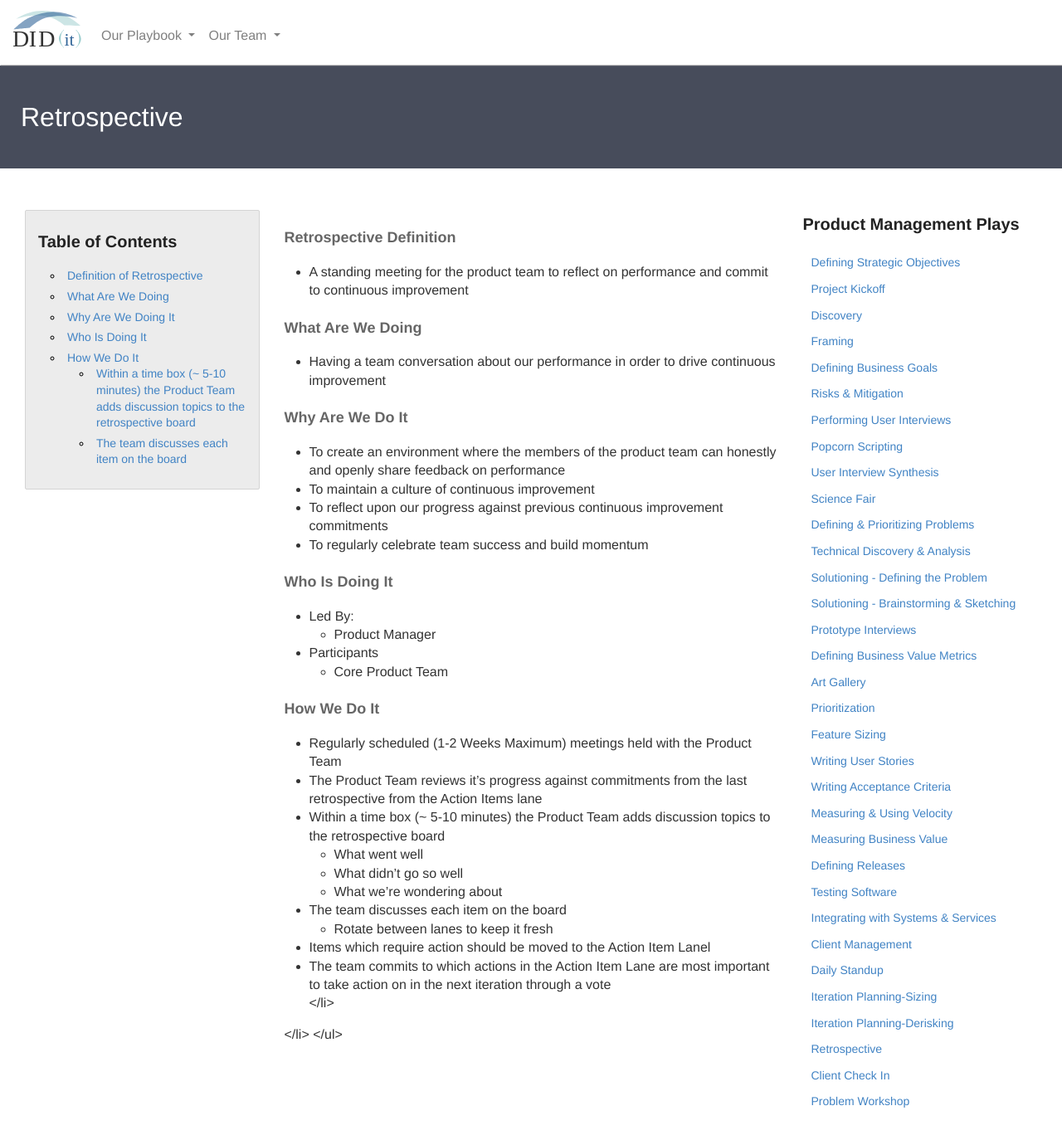
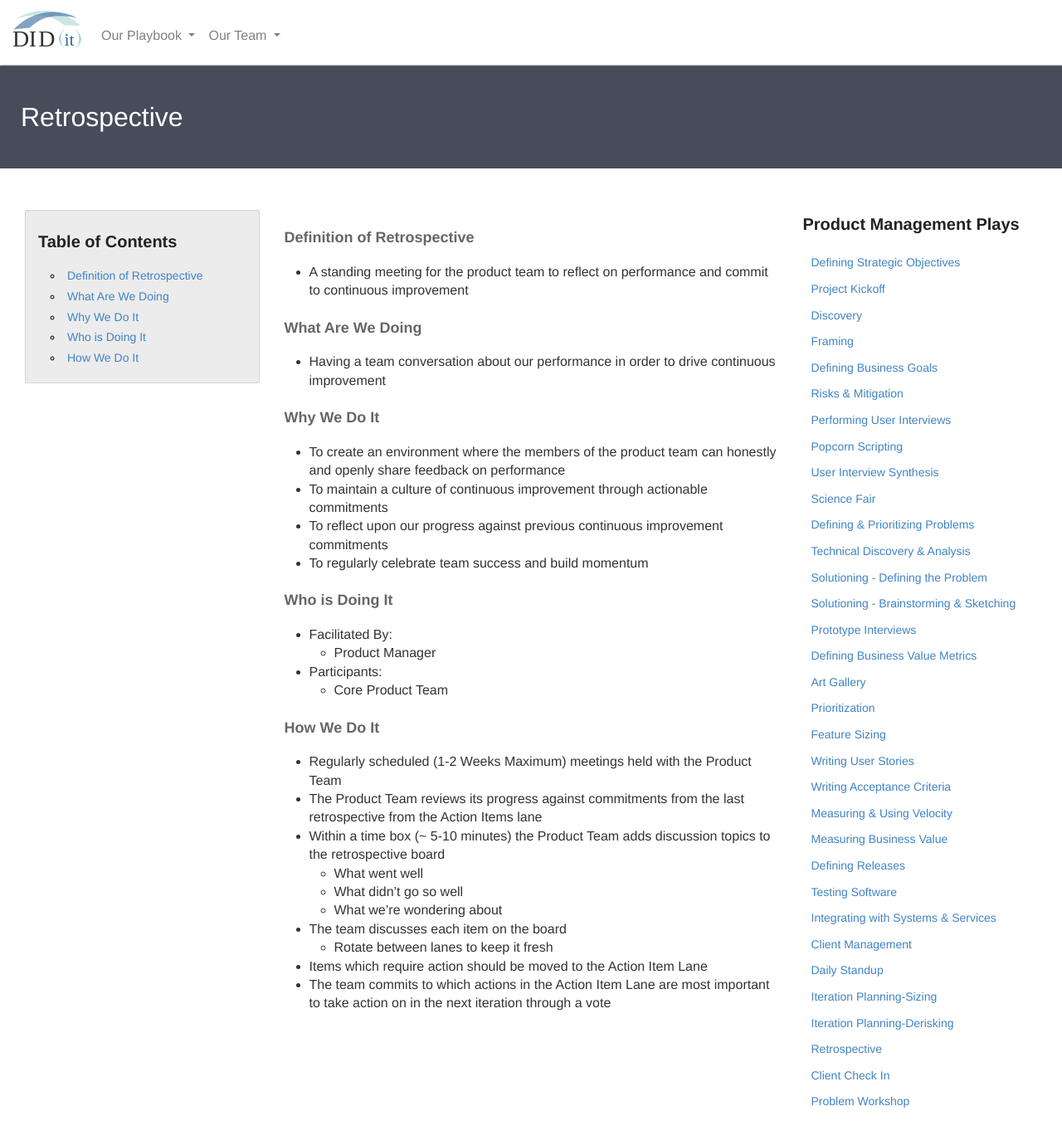
Before and after one commit to KnightPointSystems/kps_playbook, a Jekyll site: the page built from retrospective.md, in a window 1280 px wide and 1400 px high. Shown: the top 1374 px of the window at 83% size. Built offline with Jekyll 4.4.1, drawn with Linux system fonts in a browser that asks for light colours; nearby versions of some CDN libraries.

Commit message:
Updated retrospective play

```diff
--- a/retrospective.md
+++ b/retrospective.md
@@ -10,86 +10,78 @@ permalink: /retrospective/
             <h3>Table of Contents</h3>
                 <ul>
                     <li>
-                        <a href="#R-Definition">
+                        <a href="#Definition">
                             Definition of Retrospective
                         </a>
                     </li>
                     <li>
-                        <a href="#R-What">
+                        <a href="#What">
                             What Are We Doing
                         </a>
                     </li>
                     <li>
-                        <a href="#R-Why">
-                            Why Are We Doing It
+                        <a href="#Why">
+                            Why We Do It
                         </a>
                     </li>
                     <li>
-                        <a href="#R-Who">
-                            Who Is Doing It
+                        <a href="#Who">
+                            Who is Doing It
                         </a>
                     </li>
                     <li>
-                        <a href="#R-How">
+                        <a href="#How">
                             How We Do It
                         </a>
-                        <ul>
-                            <li><a href="#R-Time">
-                            Within a time box (~ 5-10 minutes) the Product Team adds discussion topics to the retrospective board
-                            </a></li>
-                            <li><a href="#R-Board">
-                            The team discusses each item on the board
-                            </a></li>
-                        </ul>
                     </li>
                    </ul>
         </div>
     </div>
     <div class="col-md-6">
-        <h4 class="R-Definition" id="R-Definition">
-            Retrospective Definition
+        <h4 class="Definition" id="Definition">
+            Definition of Retrospective
         </h4>
 		<ul>
 			<li>A standing meeting for the product team to reflect on performance and commit to continuous improvement
 </li>
 		</ul>
-        <h4 class="R-What" id="R-What">
+        <h4 class="What" id="What">
             What Are We Doing
         </h4>
 	<ul>
         <li>Having a team conversation about our performance in order to drive continuous improvement
 </li>
 	</ul>
-        <h4 class="R-Why" id="R-Why">
-            Why Are We Do It
+        <h4 class="Why" id="Why">
+            Why We Do It
         </h4>
             <ul>
                 <li>To create an environment where the members of the product team can honestly and openly share feedback on performance</li>
-                <li>To maintain a culture of continuous improvement</li>
+                <li>To maintain a culture of continuous improvement through actionable commitments</li>
                 <li>To reflect upon our progress against previous continuous improvement commitments</li>
                 <li>To regularly celebrate team success and build momentum</li>
 	        </ul>
-        <h4 class="R-Who" id="R-Who">
-            Who Is Doing It
+        <h4 class="Who" id="Who">
+            Who is Doing It
         </h4>
             <ul>
-                <li>Led By:
+                <li>Facilitated By:
     	            <ul>
         	            <li>Product Manager</li>
     	            </ul>
                  </li>
-                <li>Participants
+                <li>Participants:
     	            <ul>
                       <li>Core Product Team </li>
                   </ul>
                 </li>
             </ul>
-        <h4 class="R-How" id="R-How">
+        <h4 class="How" id="How">
             How We Do It
         </h4>
             <ul>
                 <li>Regularly scheduled (1-2 Weeks Maximum) meetings held with the Product Team</li>
-                <li>The Product Team reviews it’s progress against commitments from the last retrospective from the Action Items lane</li>
+                <li>The Product Team reviews its progress against commitments from the last retrospective from the Action Items lane</li>
                 <li>Within a time box (~ 5-10 minutes) the Product Team adds discussion topics to the retrospective board
                   <ul>
                     <li>What went well</li>
@@ -97,16 +89,12 @@ permalink: /retrospective/
                     <li>What we’re wondering about</li>
                   </ul>
                 </li>
-                <li class="R-Board" id="R-Board">The team discusses each item on the board
-                    <uL>
+                <li>The team discusses each item on the board</li>
+                    <ul>
                         <li>Rotate between lanes to keep it fresh</li>
                     </ul>
-                </li>
-                <li>Items which require action should be moved to the Action Item Lanel</li>
+                <li>Items which require action should be moved to the Action Item Lane</li>
                 <li>The team commits to which actions in the Action Item Lane are most important to take action on in the next iteration through a vote</li>
-                </li>
-            </ul>
-        </li>
     </ul>
     </div>
     <div class="col-md-3">
```
